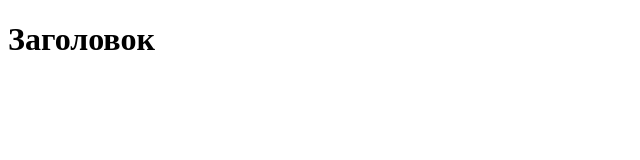
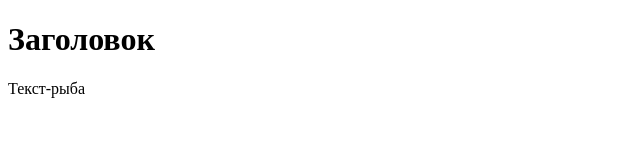
Before and after one commit to kaytiko/study, a plain HTML site: page index.html in a window 1280 px wide. Shown: the full height of the page, 0-640 px from the left. Drawn offline with Linux system fonts and the light colour scheme.

Commit message:
Добавлен параграф

```diff
--- a/index.html
+++ b/index.html
@@ -7,5 +7,6 @@
 </head>
 <body>
     <h1>Заголовок</h1>
+    <p>Текст-рыба</p>
 </body>
 </html>
```
